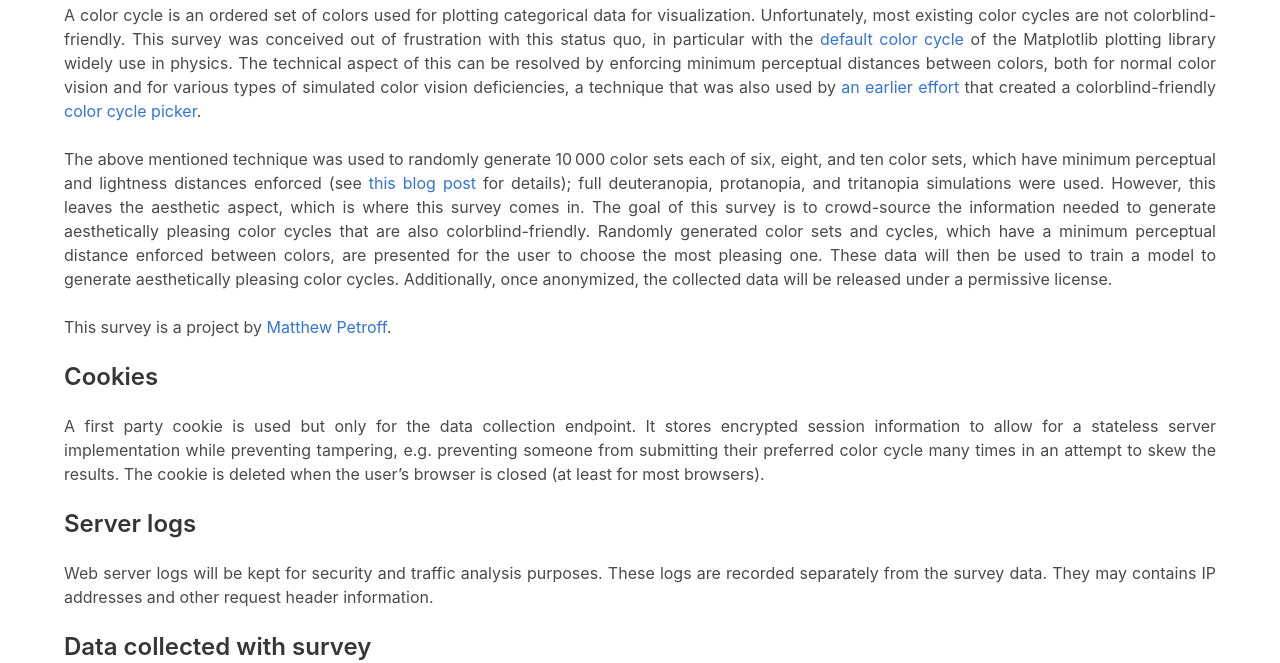
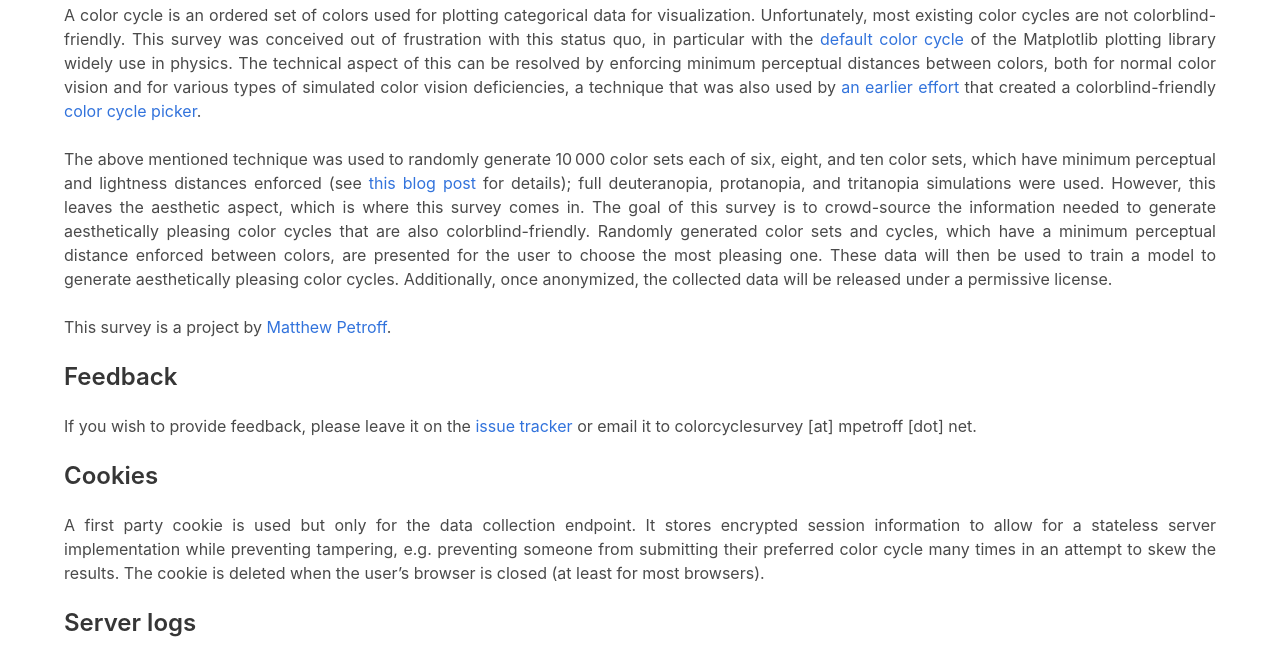
Before and after one commit to mpetroff/accessible-color-cycles, a website: page static/about/index.src.html in a window 1280 px wide. Shown: the part 134-797 px from the top of the page. Drawn offline with nearby package versions, Linux system fonts and the light colour scheme.

Commit message:
Add information about providing feedback.

```diff
--- a/static/about/index.src.html
+++ b/static/about/index.src.html
@@ -46,6 +46,16 @@ pleasing color cycles. Additionally, once anonymized, the collected data will
 be released under a permissive license.
 </p><p class="content has-text-justified has-text-left-mobile">
 This survey is a project by <a href="https://mpetroff.net/">Matthew Petroff</a>.
+</p>
+
+
+<h3 class="title is-4">Feedback</h3>
+
+<p class="content has-text-justified has-text-left-mobile">
+If you wish to provide feedback, please leave it on the
+<a href="https://github.com/mpetroff/color-cycle-survey/issues">issue tracker</a>
+or email it to colorcyclesurvey &#91;&#97;&#116;&#93;
+mpetroff &#91;&#100;&#111;&#116;&#93; net.
 </p>
 
 
```
